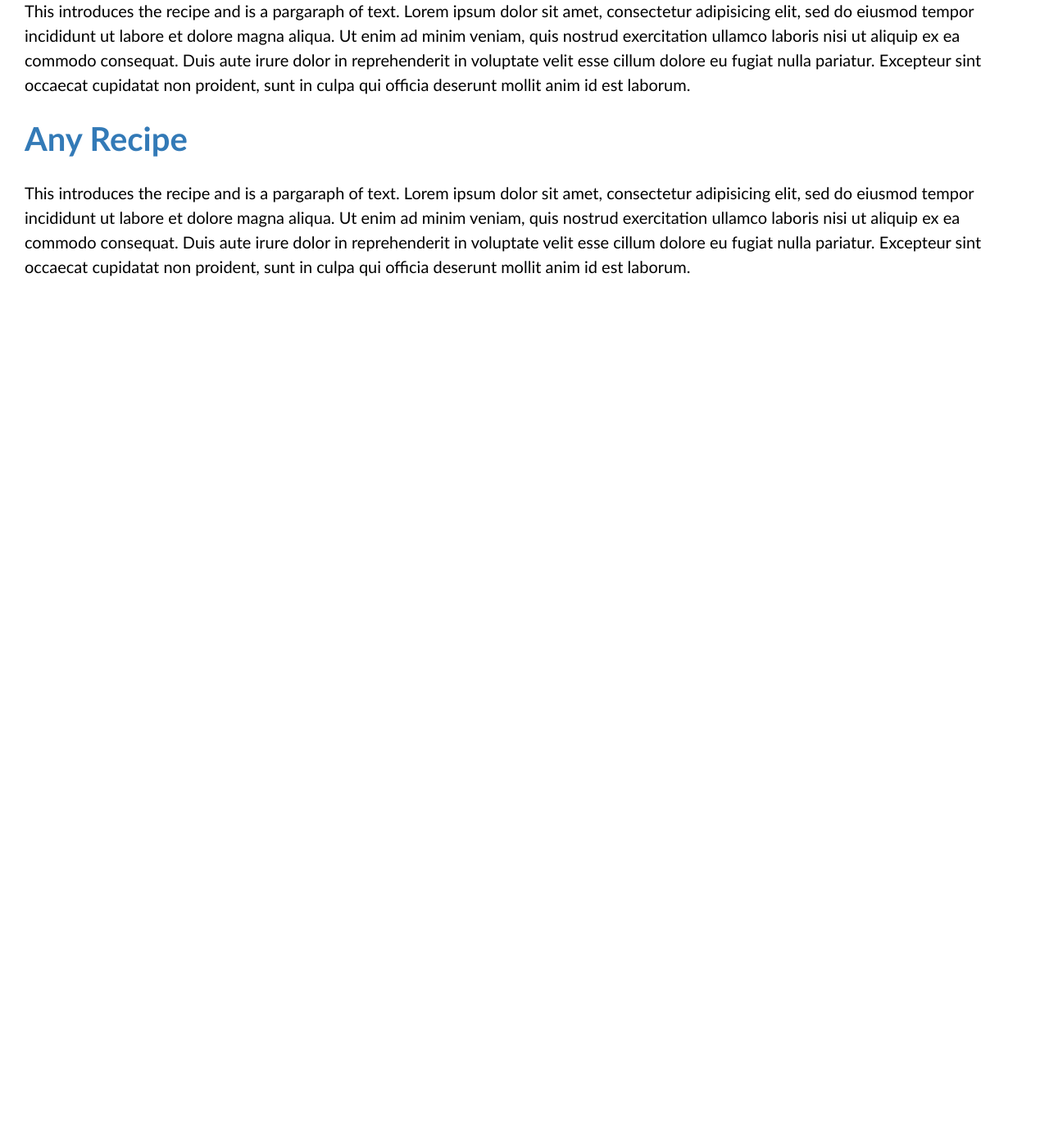
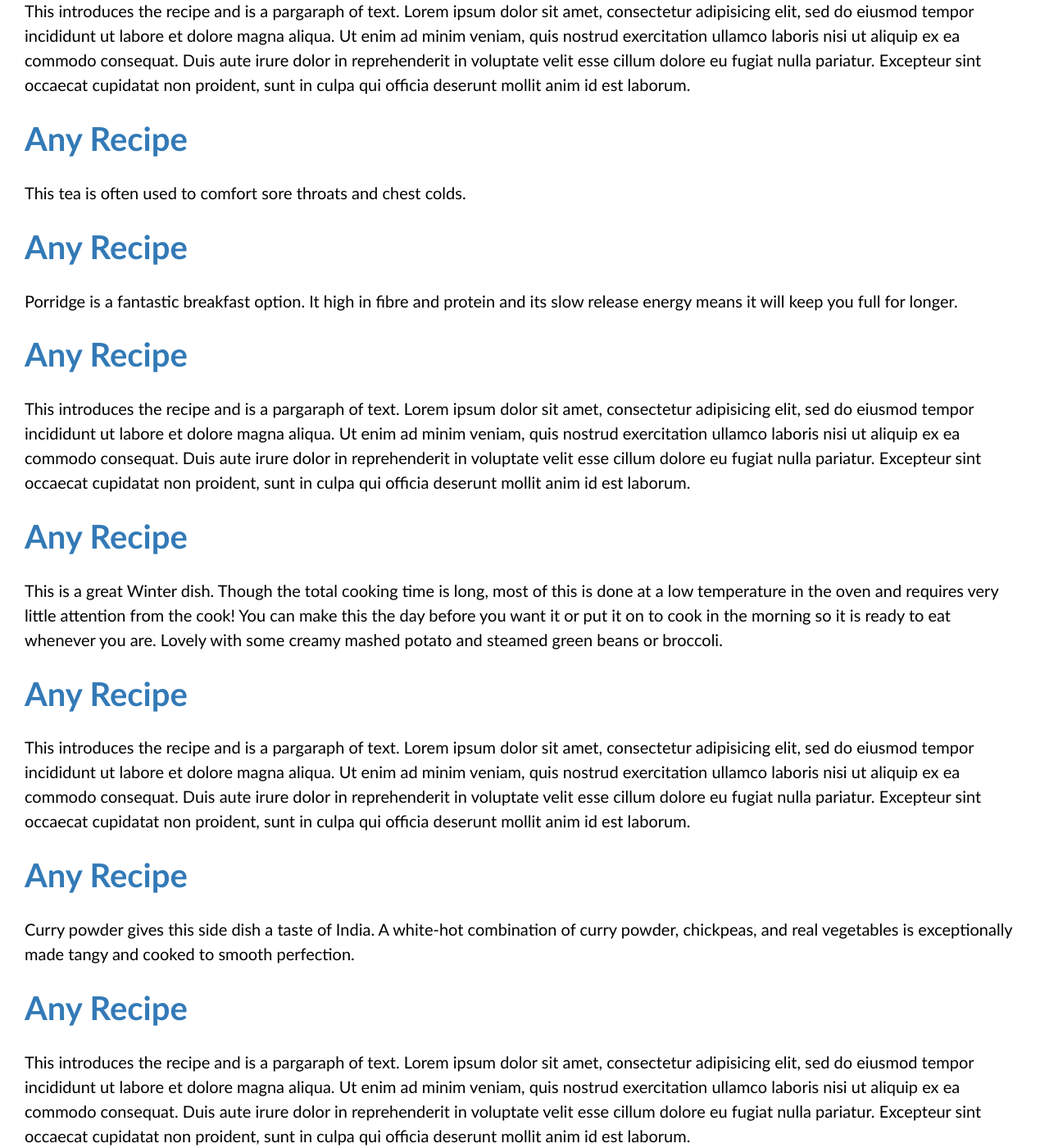
Before and after one commit to AgneteSteine/agnetesteine.github.io, a Jekyll site: the page built from pages/recipelisting.md, in a window 1280 px wide and 1400 px high, scrolled down 365 px. Shown: the whole window at 82% size. Built offline with Jekyll 4.4.1, drawn with Linux system fonts in a browser that asks for light colours; before the commit the page ends 900 px from its top, so only the background shows below that; some of the changed text lies outside the part shown.

Commit message:
Edits to recipes and config

```diff
--- a/_config.yml
+++ b/_config.yml
@@ -47,7 +47,7 @@
 # Your blog on the home page can be arranged as a grid
 
 gridlayout: false # change to true if you want grd layout
-recipemenu: false # you can change to true and a menu of all recipes will appear
+recipemenu: true # you can change to true and a menu of all recipes will appear
 
 # Header and footer text
 # Change this text to yourown
--- /dev/null
+++ b/_recipes/recipe10.markdown
@@ -0,0 +1,46 @@
+---
+layout: recipe
+title: Any Recipe
+date: 2019-10-19
+excerpt_separator: <!--more-->
+published: true
+order: 1
+tags:
+  - Hot Chocolate
+  - Winter recipes
+  - Drinks
+---
+
+# Ginger Spiced Hot Chocolate
+
+This introduces the recipe and is a pargaraph of text. Lorem ipsum dolor sit amet, consectetur adipisicing elit, sed do eiusmod tempor incididunt ut labore et dolore magna aliqua. Ut enim ad minim veniam, quis nostrud exercitation ullamco laboris nisi ut aliquip ex ea commodo consequat. Duis aute irure dolor in reprehenderit in voluptate velit esse cillum dolore eu fugiat nulla pariatur. Excepteur sint occaecat cupidatat non proident, sunt in culpa qui officia deserunt mollit anim id est laborum.
+
+<!--more-->
+
+## Info
+
+**Preparation time:** 5 minutes
+**Cooking time:** 5 minutes
+**Difficulty:** Very Easy
+**Servings:** 2
+
+## Ingredients
+
+8 ounces 1 percent low-fat milk
+1/4-inch piece peeled, fresh ginger, sliced into 2 rounds
+2 teaspoons unsweetened cocoa powder
+2 teaspoons sugar
+2 teaspoons water
+1/4 teaspoon dark chocolate shavings (about 1/8-ounce)
+
+
+## Instructions
+
+1. In a small saucepan heat the milk and ginger over a medium-low heat until scalding, about 4 minutes. While the milk is warming, put cocoa powder and sugar into a mug.
+2. Add the water to the mug and stir until the mixture has the consistency of a paste.
+3. Remove the ginger from the warmed milk.
+4. Add the chocolate mixture to the milk and whisk until slightly frothy.
+5. Pour the hot chocolate into the mug and top with chocolate shavings.
+
+
+Recipe taken from: https://recipes.fandom.com/wiki/Ginger_Spiced_Hot_Chocolate
--- /dev/null
+++ b/_recipes/recipe11.markdown
@@ -0,0 +1,34 @@
+---
+layout: recipe
+title: Any Recipe
+date: 2019-10-19
+excerpt_separator: <!--more-->
+published: true
+order: 1
+tags:
+  - Tea
+  - Winter recipes
+  - Drinks
+---
+
+# Anis-Ginger Tea
+
+This tea is often used to comfort sore throats and chest colds.
+
+<!--more-->
+
+## Ingredients
+
+- 1 cup Water
+- 1 teaspoon Aniseed
+- 1/4 teaspoon Ginger
+- 1 tablespoon Lemon Juice
+- 1 tablespoon Honey
+
+
+## Instructions
+
+1.	Combine ingredients in small pan. Bring to boil, lower heat, simmer for 5 minutes.
+2. Strain. Serve hot in cups.
+
+Recipe taken from: https://recipes.fandom.com/wiki/Anis-Ginger_Tea
--- a/_recipes/recipe2.markdown
+++ b/_recipes/recipe2.markdown
@@ -6,48 +6,45 @@ excerpt_separator: <!--more-->
 published: true
 order: 1
 tags:
-  - Dutch
-  - Fish
-  - Main
+  - Breakfast
+  - Winter recipes
 ---
 
-# Recipe Title
+# Oatmeal Porridge
 
-This introduces the recipe and is a pargaraph of text. Lorem ipsum dolor sit amet, consectetur adipisicing elit, sed do eiusmod tempor incididunt ut labore et dolore magna aliqua. Ut enim ad minim veniam, quis nostrud exercitation ullamco laboris nisi ut aliquip ex ea commodo consequat. Duis aute irure dolor in reprehenderit in voluptate velit esse cillum dolore eu fugiat nulla pariatur. Excepteur sint occaecat cupidatat non proident, sunt in culpa qui officia deserunt mollit anim id est laborum.
+Porridge is a fantastic breakfast option.  It high in fibre and protein and its slow release energy means it will keep you full for longer.
 
 <!--more-->
 
+## Info
+
+**Preparation time:** 1 minutes
+**Cooking time:** 2 minutes
+**Difficulty:** Very easy
+**Servings:** 1
+
+
 ## Ingredients
 
-- 1 kg just add the
-- 160 ml ingredients in here
-- 1 large something, finely sliced
-- 450 grams minced beef
-- 1 glass white wine (not retsina, but aretsinoto)
-- 350 grams fresh tomatoes,
-- 1400 grams tomatoes, drained of some of their juice and chopped
-- teaspoon ground cinnamon
-- teaspoon ground allspice
-- salt and black pepper
-- 1 teaspoon oregano
-- 25 grams grated Parmesan, Kefalotiri, or Gruyere cheese
-- some chopped parsley
-- 80 grams butter
-- 80 grams flour
-- 600 ml warm milk
-- 30 grams grated Parmesan or Gruyere cheese
-- 2 egg yolks
-- 4 tablespoons toasted breadcrumbs
+- 1 Cup (90g) Porridge Oats
+- 1 1/4 Cups (310ml) Milk (optional)
+- 1 Banana sliced (optional)
 
 
-## Method
+## Instructions
 
-Lorem ipsum dolor sit amet, consectetur adipisicing elit, sed do eiusmod tempor incididunt ut labore et dolore magna aliqua. Ut enim ad minim veniam, quis nostrud exercitation ullamco laboris nisi ut aliquip ex ea commodo consequat. Duis aute irure dolor in reprehenderit in voluptate velit esse cillum dolore eu fugiat nulla pariatur. Excepteur sint occaecat cupidatat non proident, sunt in culpa qui officia deserunt mollit anim id est laborum.
+1.	Put the porridge oats and milk into a small pot over a medium heat.
+2.	Bring the porridge to a boil and boil for 1 minute while stirring
+3.	Serve straight away topped with your favourite toppings…
 
-Lorem ipsum dolor sit amet, consectetur adipisicing elit, sed do eiusmod tempor incididunt ut labore et dolore magna aliqua. Ut enim ad minim veniam, quis nostrud exercitation ullamco laboris nisi ut aliquip ex ea commodo consequat. Duis aute irure dolor in reprehenderit in voluptate velit esse cillum dolore eu fugiat nulla pariatur. Excepteur sint occaecat cupidatat non proident, sunt in culpa qui officia deserunt mollit anim id est laborum.
 
-Lorem ipsum dolor sit amet, consectetur adipisicing elit, sed do eiusmod tempor incididunt ut labore et dolore magna aliqua. Ut enim ad minim veniam, quis nostrud exercitation ullamco laboris nisi ut aliquip ex ea commodo consequat. Duis aute irure dolor in reprehenderit in voluptate velit esse cillum dolore eu fugiat nulla pariatur. Excepteur sint occaecat cupidatat non proident, sunt in culpa qui officia deserunt mollit anim id est laborum.
+### Topping ideas
 
-### For the sauce
 
-Lorem ipsum dolor sit amet, consectetur adipisicing elit, sed do eiusmod tempor incididunt ut labore et dolore magna aliqua. Ut enim ad minim veniam, quis nostrud exercitation ullamco laboris nisi ut aliquip ex ea commodo consequat. Duis aute irure dolor in reprehenderit in voluptate velit esse cillum dolore eu fugiat nulla pariatur. Excepteur sint occaecat cupidatat non proident, sunt in culpa qui officia deserunt mollit anim id est laborum.
+
+
+
+I used one banana, dried cranberries, walnuts, pecan nuts, and a dash of honey and cinnamon.
+
+
+Recipe taken from: http://www.abasiccook.com/?space-recipes=porridge-oatmeal
--- a/_recipes/recipe3.markdown
+++ b/_recipes/recipe3.markdown
@@ -6,48 +6,44 @@ excerpt_separator: <!--more-->
 published: true
 order: 1
 tags:
-  - Dutch
-  - Fish
+  - Pasta
+  - Winter recipes
   - Main
 ---
 
-# Recipe Title
+# Creamy Carbonara
 
 This introduces the recipe and is a pargaraph of text. Lorem ipsum dolor sit amet, consectetur adipisicing elit, sed do eiusmod tempor incididunt ut labore et dolore magna aliqua. Ut enim ad minim veniam, quis nostrud exercitation ullamco laboris nisi ut aliquip ex ea commodo consequat. Duis aute irure dolor in reprehenderit in voluptate velit esse cillum dolore eu fugiat nulla pariatur. Excepteur sint occaecat cupidatat non proident, sunt in culpa qui officia deserunt mollit anim id est laborum.
 
 <!--more-->
 
+## Info
+
+**Preparation time:** 30 minutes
+**Cooking time:** 30 minutes
+**Difficulty:** Easy
+**Servings:** 4
+
 ## Ingredients
 
-- 1 kg just add the
-- 160 ml ingredients in here
-- 1 large something, finely sliced
-- 450 grams minced beef
-- 1 glass white wine (not retsina, but aretsinoto)
-- 350 grams fresh tomatoes,
-- 1400 grams tomatoes, drained of some of their juice and chopped
-- teaspoon ground cinnamon
-- teaspoon ground allspice
-- salt and black pepper
-- 1 teaspoon oregano
-- 25 grams grated Parmesan, Kefalotiri, or Gruyere cheese
-- some chopped parsley
-- 80 grams butter
-- 80 grams flour
-- 600 ml warm milk
-- 30 grams grated Parmesan or Gruyere cheese
-- 2 egg yolks
-- 4 tablespoons toasted breadcrumbs
+- 1 lb Pasta
+- 1 Small Can Evaporated Milk
+- 1 Can Cream of Mushroom Soup
+- 1 Small Can Nestle Cream
+- 1 Cup Sliced Mushrooms
+- 1/2 Cup Grated Cheese
+- 1 Cup Diced Ham / Bacon
+- 3/4 Stick Butter
 
 
-## Method
+## Instructions
 
-Lorem ipsum dolor sit amet, consectetur adipisicing elit, sed do eiusmod tempor incididunt ut labore et dolore magna aliqua. Ut enim ad minim veniam, quis nostrud exercitation ullamco laboris nisi ut aliquip ex ea commodo consequat. Duis aute irure dolor in reprehenderit in voluptate velit esse cillum dolore eu fugiat nulla pariatur. Excepteur sint occaecat cupidatat non proident, sunt in culpa qui officia deserunt mollit anim id est laborum.
+1.	Prepare pasta. Set aside (cover) once done.
+2.	On medium heat, saute ham and mushrooms in butter.
+3.	Add the milk first, slowly stirring so the milk won't stick to the pan.
+4.	Add half cup of grated cheese while stirring constantly.
+5.	Cook for 15 min. continue stirring
+6.	Serve over pasta, add bacon bits on top.
 
-Lorem ipsum dolor sit amet, consectetur adipisicing elit, sed do eiusmod tempor incididunt ut labore et dolore magna aliqua. Ut enim ad minim veniam, quis nostrud exercitation ullamco laboris nisi ut aliquip ex ea commodo consequat. Duis aute irure dolor in reprehenderit in voluptate velit esse cillum dolore eu fugiat nulla pariatur. Excepteur sint occaecat cupidatat non proident, sunt in culpa qui officia deserunt mollit anim id est laborum.
 
-Lorem ipsum dolor sit amet, consectetur adipisicing elit, sed do eiusmod tempor incididunt ut labore et dolore magna aliqua. Ut enim ad minim veniam, quis nostrud exercitation ullamco laboris nisi ut aliquip ex ea commodo consequat. Duis aute irure dolor in reprehenderit in voluptate velit esse cillum dolore eu fugiat nulla pariatur. Excepteur sint occaecat cupidatat non proident, sunt in culpa qui officia deserunt mollit anim id est laborum.
-
-### For the sauce
-
-Lorem ipsum dolor sit amet, consectetur adipisicing elit, sed do eiusmod tempor incididunt ut labore et dolore magna aliqua. Ut enim ad minim veniam, quis nostrud exercitation ullamco laboris nisi ut aliquip ex ea commodo consequat. Duis aute irure dolor in reprehenderit in voluptate velit esse cillum dolore eu fugiat nulla pariatur. Excepteur sint occaecat cupidatat non proident, sunt in culpa qui officia deserunt mollit anim id est laborum.
+Recipe taken from: https://recipes.fandom.com/wiki/Creamy_Carbonara
--- /dev/null
+++ b/_recipes/recipe4.markdown
@@ -0,0 +1,60 @@
+---
+layout: recipe
+title: Any Recipe
+date: 2019-10-19
+excerpt_separator: <!--more-->
+published: true
+order: 1
+tags:
+  - Meat
+  - Winter recipes
+  - Main
+---
+
+# Beef and Vegetable Stew
+
+This is a great Winter dish. Though the total cooking time is long, most of this is done at a low temperature in the oven and requires very little attention from the cook!  You can make this the day before you want it or put it on to cook in the morning so it is ready to eat whenever you are. Lovely with some creamy mashed potato and steamed green beans or broccoli.
+
+<!--more-->
+
+## Info
+
+**Preparation time:** 15 minutes
+**Cooking time:** 180 minutes
+**Difficulty:** Easy
+**Servings:** 4
+
+
+## Ingredients
+
+- 2 Large Carrots
+- 2 Parnsips
+- 2 Sticks of Celery
+- 2 Medium Onions
+- 200g Button Mushrooms
+- 2 Cloves of Garlic
+- 800g Stewing Steak in Chunks
+- 2 1/2 Tablespoons Plain Flour
+- 3 Tablespoons Rapeseed (Canola) or Olive Oil
+- 2 Tablespoons Worcestershire Sauce
+- 2 Tablespoons Tomato Puree
+- 500ml Beef Stock (Either homemade or a store bought tub or made from a beef stock cube or concentrate)
+- 2 fresh Bay Leaves
+- A Small Bunch (approx. 10g) Fresh Thyme
+- A Small Bunch (approx. 10g) Fresh Flat Leaf Parsley
+- Salt and Pepper (to taste)
+
+
+## Instructions
+
+1.	Preheat the oven to 150˚C Fan or 160˚C.
+2.	First, prepare the vegetables.  Remove the ends, peel and slice the carrots, parsnips and celery. (I peel the fibrous strings from the back of the celery sticks).  You want the slices to be reasonably thick as the vegetables will be cooking for 3 hours and you don’t want them to be a mushy heap at the end.
+3.	Remove the ends from the onions, peel them, halve them and chop into a medium dice. Remove the ends from the garlic cloves, peel them and then with the flat side of a knife, squash the cloves and then chop them roughly.
+4.	Remove any dirt from the button mushrooms.  Halve any larger ones.
+5.	Put the steak into a plastic bag (or bowl) with the flour and a good grind of pepper and pinch of salt and shake the bag to coat the pieces of meat.
+6.	Heat a tablespoon of the oil in a frying pan.  When the oil is hot, put 1/3 of the meat into the pan and brown the pieces on each side and then remove them to a large casserole dish.  Repeat with 1/3 of the meat at a time, adding more oil as necessary.  (Browning the meat in batches keeps the temperature of the pan nice and hot and ensures the meat browns rather than steams.  The browning adds flavour to the stew).
+7.	Pour the Worcestershire Sauce into the casserole dish and add the tomato paste.  Give everything a good stir.  Then add the carrots, parsnips, celery, onion and garlic.  (Don’t add the mushrooms at this stage).  Add the stock and mix everything well.  Tuck the herbs in and bring the casserole dish up to a simmer on the stove top then put the dish into the oven.
+8.	Cook for 2 1/2 hours (stirring occasionally if you happen to be in the kitchen).  Then add the mushrooms and cook for a further 30 minutes. Remove the cooked herbs before serving.
+
+
+Recipe taken from:http://www.abasiccook.com/?space-recipes=beef-and-vegetable-stew
--- /dev/null
+++ b/_recipes/recipe5.markdown
@@ -0,0 +1,54 @@
+---
+layout: recipe
+title: Any Recipe
+date: 2019-10-19
+excerpt_separator: <!--more-->
+published: true
+order: 1
+tags:
+  - Chicken
+  - Winter recipes
+  - Main
+---
+
+# Butter Chicken
+
+This introduces the recipe and is a pargaraph of text. Lorem ipsum dolor sit amet, consectetur adipisicing elit, sed do eiusmod tempor incididunt ut labore et dolore magna aliqua. Ut enim ad minim veniam, quis nostrud exercitation ullamco laboris nisi ut aliquip ex ea commodo consequat. Duis aute irure dolor in reprehenderit in voluptate velit esse cillum dolore eu fugiat nulla pariatur. Excepteur sint occaecat cupidatat non proident, sunt in culpa qui officia deserunt mollit anim id est laborum.
+
+<!--more-->
+
+## Info
+
+**Preparation time:** 15 minutes
+**Cooking time:** 30 minutes
+**Difficulty:** Easy
+**Servings:** 4
+
+
+## Ingredients
+
+- 4 Chicken Breasts, Skinned
+- 1 Large Onion, Finely Chopped
+- 3 tbsp. Butter
+- 2 tsp. Garlic, Crushed
+- 1 tsp. Ginger, Grated
+- 1 tsp. Green Chili Peppers, Finely Chopped
+- 1/2 tsp. Paprika
+- 1 tbsp. Curry Powder
+- 1 cup Tomato Sauce
+- 1 tsp. Salt
+- 1 tsp. Black Pepper
+- 1 cup Whipping Cream, or Half and Half
+- 1 tbsp. Cilantro, Finely Chopped
+
+
+## Instructions
+
+1.	Cut chicken into bite-size pieces. In one saucepan, fry onions in butter until golden brown.
+2.	Add garlic, ginger, chili peppers, paprika, and curry powder. Fry for a few seconds.
+3.	Add tomato sauce, salt, black pepper and chicken, slowly bringing to a boil. Reduce heat, simmering until chicken is nearly done, about 15 to 20 minutes.
+4.	Add whipping cream; stir and simmer until chicken is tender. Garnish with the cilantro.
+
+Optional: Serve with rice and naan bread.
+
+Recipe taken from: https://recipes.fandom.com/wiki/Butter_Chicken
--- /dev/null
+++ b/_recipes/recipe6.markdown
@@ -0,0 +1,52 @@
+---
+layout: recipe
+title: Any Recipe
+date: 2019-10-19
+excerpt_separator: <!--more-->
+published: true
+order: 1
+tags:
+  - Vegetarian
+  - Winter recipes
+  - Main
+---
+
+# Curry and Spinach Curry
+
+Curry powder gives this side dish a taste of India. A white-hot combination of curry powder, chickpeas, and real vegetables is exceptionally made tangy and cooked to smooth perfection.
+
+<!--more-->
+
+## Info
+
+**Preparation time:** 10 minutes
+**Cooking time:** 15 minutes
+**Difficulty:** Easy
+**Servings:** 6
+
+
+## Ingredients
+
+1 Cup Onion, coarsely chopped, red only
+1 ½ tbsp. fresh Ginger, chopped or grated
+1 tsp. Olive Oil
+2 ½ tsp. Curry Powder
+1 x 19-oz. can Chickpeas, rinsed
+1 x 14-oz. can no-sodium-added Diced Tomatoes with liquid
+1 x 10-oz. bag fresh Spinach, stems removed
+½ Cup Water, hot or lukewarm only
+¼ tsp. Sea Salt
+
+
+## Instructions
+
+1.	Combine onion and ginger in food processor and pulse until minced.
+2.	Heat oil in a large skillet over medium high heat.
+3.	Add onion mixture and curry. Sauté 3 minutes.
+4.	Add chickpeas and tomatoes; simmer for 2 minutes.
+5.	Mix with the spinach, water, and salt. Cook another minute until spinach wilts. Serve over brown rice.
+
+
+Optional: Serve with rice or bread rolls
+
+Recipe taken from: https://recipes.fandom.com/wiki/Chickpea_and_Spinach_Curry
--- /dev/null
+++ b/_recipes/recipe7.markdown
@@ -0,0 +1,53 @@
+---
+layout: recipe
+title: Any Recipe
+date: 2019-10-19
+excerpt_separator: <!--more-->
+published: true
+order: 1
+tags:
+  - Baking
+  - Winter recipes
+  - Desserts
+---
+
+# Cranberry and White Chocolate Cookies
+
+This introduces the recipe and is a pargaraph of text. Lorem ipsum dolor sit amet, consectetur adipisicing elit, sed do eiusmod tempor incididunt ut labore et dolore magna aliqua. Ut enim ad minim veniam, quis nostrud exercitation ullamco laboris nisi ut aliquip ex ea commodo consequat. Duis aute irure dolor in reprehenderit in voluptate velit esse cillum dolore eu fugiat nulla pariatur. Excepteur sint occaecat cupidatat non proident, sunt in culpa qui officia deserunt mollit anim id est laborum.
+
+<!--more-->
+
+## Info
+
+**Preparation time:** 15 minutes
+**Cooking time:** 11-12 minutes
+**Difficulty:** Very Easy
+**Servings:** 18
+
+
+## Ingredients
+
+- 1 1/2 Cups (200g) Plain Flour
+- 1/2 teaspoon (3g) Baking Soda (Bicarbonate of Soda)
+- 1/4 teaspoon (1.5g) Salt
+- 1/2 Cup (100g) Butter
+- 3/4 Cup (150g) Sugar
+- 1/2 teaspoon (2.5ml) Vanilla Extract
+- 1 large Egg
+- 3/4 Cup (100g) White Chocolate cut or broken into small chunks
+- 3/4 Cup (100g) Dried Cranberries chopped into small pieces
+
+
+## Instructions
+
+1.	Preheat the oven to 190˚C or 180˚C if using a fan oven.
+2.	Combine the flour, baking soda and salt in a small bowl.
+3.	In a separate bowl, beat the softened butter, sugar and the vanilla extract until creamy.  This will take a couple of minutes.
+4.	Add the egg and beat in well, scraping down the sides to add in all of the mixture then beat the flour mixture in gradually.
+5.	Pour in the chocolate chunks and chopped cranberries and mix in well with a spoon.
+6.	Using two dessert or soup spoons, drop rounded spoonfuls of mixture onto ungreased baking sheets.
+7.	Cook for 9-11 minutes, until the cookies are golden brown.  They will be soft when they come out of the oven so leave them for a couple of minutes to firm up before lifting them off the tray.
+
+The mixture makes approximately 18 cookies of 7cm diameter.
+
+Recipe taken from: http://www.abasiccook.com/?space-recipes=cranberry-and-white-chocolate-cookies
--- /dev/null
+++ b/_recipes/recipe8.markdown
@@ -0,0 +1,52 @@
+---
+layout: recipe
+title: Any Recipe
+date: 2019-10-19
+excerpt_separator: <!--more-->
+published: true
+order: 1
+tags:
+  - Baking
+  - Winter recipes
+  - Desserts
+---
+
+# Peanut Butter Brownies
+
+This introduces the recipe and is a pargaraph of text. Lorem ipsum dolor sit amet, consectetur adipisicing elit, sed do eiusmod tempor incididunt ut labore et dolore magna aliqua. Ut enim ad minim veniam, quis nostrud exercitation ullamco laboris nisi ut aliquip ex ea commodo consequat. Duis aute irure dolor in reprehenderit in voluptate velit esse cillum dolore eu fugiat nulla pariatur. Excepteur sint occaecat cupidatat non proident, sunt in culpa qui officia deserunt mollit anim id est laborum.
+
+<!--more-->
+
+## Info
+
+**Preparation time:** 10 minutes
+**Cooking time:** 40 minutes
+**Difficulty:** Easy
+**Servings:** Pieces
+
+
+## Ingredients
+
+- 4 Eggs
+- 200g sugar
+- 75g cacao Powder
+- 100g soy Oil
+- 160g white flour
+- 8 tablespoons Peanut butter
+
+
+## Instructions
+
+1. Pre-heat oven on 160 degrees celsius
+2. Put baking sheet in a ... long
+3. Whip the eggs and sugar in a kitchen machine. Add cacao powder and oil while the machine is going.
+4. Add flour and whip gently until you have a jevn mix.
+5. Put the mixture into the ...
+6. 6.	Fyll opp en kjele med cirka 1/3 vann. Kok opp vannet og senk varmen til lav. Finn en bolle av glass eller aluminium som kan ligge over kjelen. Pass på at vannet ikke koker under bollen.
+7.	Ha peanøttsmør i bollen. La peanøttsmøret smelte sakte. Når det er smeltet tar du bollen av kjelen.
+8.	Om du har mikrobølgeovn kan du også bruke denne til å varme opp peanøttsmøret. Ha da peanøttsmøret i mikrobølgeovnen kort tid av gangen, mens du rører mellom hver gang, til det akkurat er smeltet. For lang tid på høy temperatur kan føre til at peanøttsmøret skiller seg.
+9.	Bruk en skje og hell peanøttsmøret i store bølger over kakeformen. Bruk en gaffel til å spre peanøttsmøret utover og lage mønster i røren.
+10.	Stek brownien midt i ovnen i cirka 20 minutter.
+11.	Avkjøl kaken og skjær i stykker før servering.
+
+Recipe inspired by: https://www.mills.no/oppskrift/mills/marmorert-brownie-med-peanottsmor/
--- /dev/null
+++ b/_recipes/recipe9.markdown
@@ -0,0 +1,52 @@
+---
+layout: recipe
+title: Any Recipe
+date: 2019-10-19
+excerpt_separator: <!--more-->
+published: true
+order: 1
+tags:
+  - Baking
+  - Winter recipes
+  - Desserts
+---
+
+# Coffee Pecan Loaf
+
+This classic version of a pecan loaf includes coffee for depth of flavour.
+
+<!--more-->
+
+## Info
+
+**Preparation time:** 15 minutes
+**Cooking time:** 55 minutes
+**Difficulty:** Easy
+**Servings:** Pieces
+
+
+## Ingredients
+
+- 2 Cups Flour
+- 2 ½ tsp. Baking Powder
+- ½ tsp. Salt
+- ⅔ Cup Shortening
+- 1 Cup Sugar
+- 2 tbsp. Instant Coffee
+- 3 Eggs
+- ⅔ Cup Milk
+- 1 tsp. Vanilla Extract
+- 1 Cup Chopped Pecans
+
+
+## Instructions
+
+1.	Preheat the oven to 350 °F.
+2.	Sift the flour, baking powder and salt into a bowl.
+3.	In a second bowl, cream the shortening with the sugar and instant coffee.
+4.	Beat with eggs until light and fluffy. Add the flour mixture alternately with the milk and vanilla.
+5.	Add nuts.
+6.	Spoon into the greased loaf pan (or two small pans) and bake 55 minutes at 350° F or until the cake tester in the center comes out clean.
+
+
+Recipe taken from: https://recipes.fandom.com/wiki/Coffee_Pecan_Loaf
```
